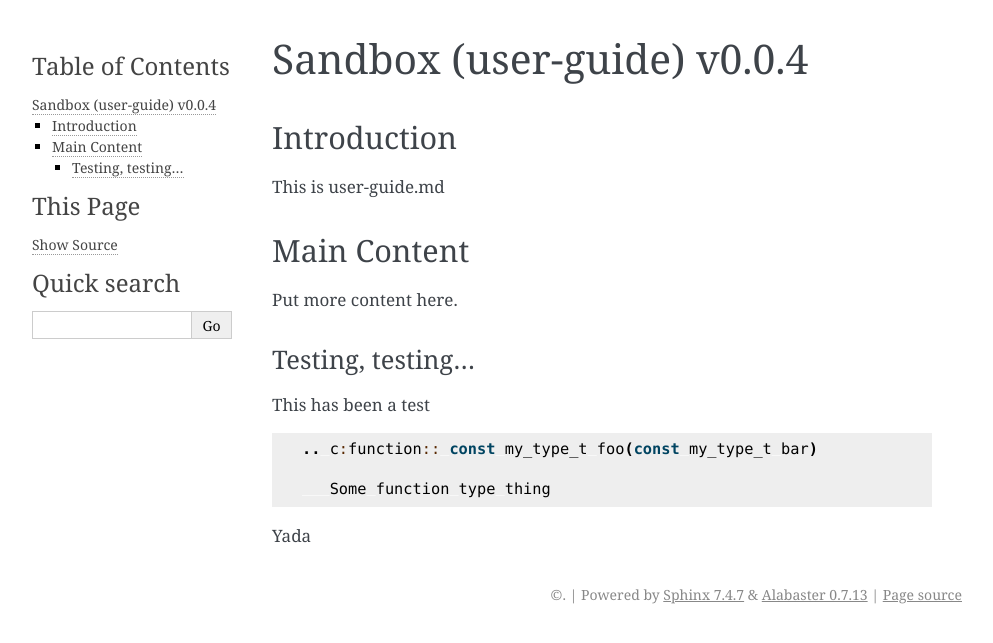
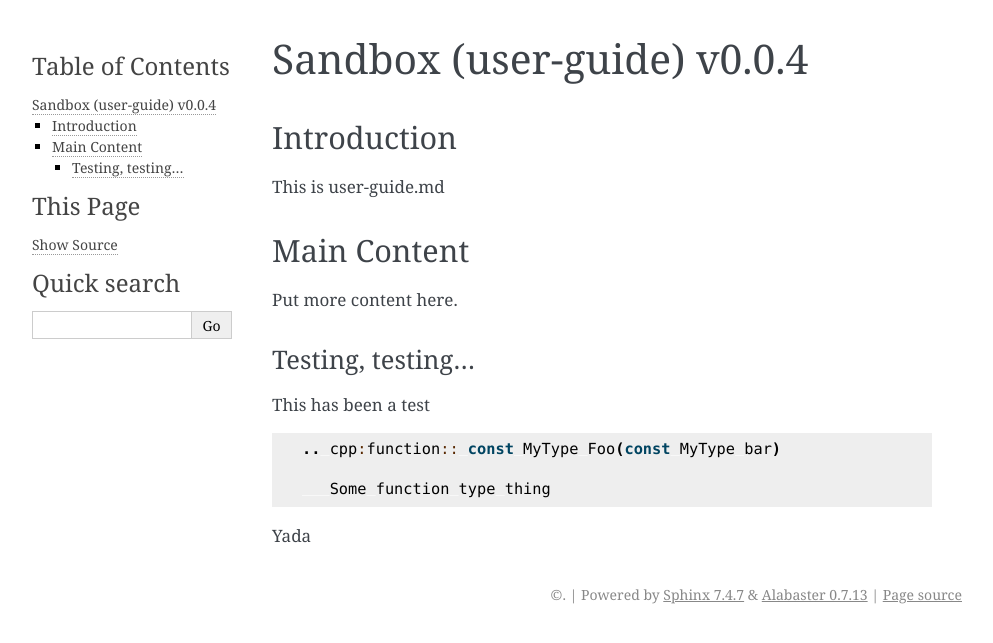
Before and after one commit to DocBohn/rtd-sandbox, a Sphinx documentation site: the page built from docs/user-guide.md, in a window 1280 px wide. Shown: the top 643 px of the page, without its empty margins (148-1141 px from the left). Built offline with Sphinx 7.4.7, drawn with Linux system fonts in a browser that asks for light colours.

Commit message:
Update user-guide.md

````diff
--- a/docs/user-guide.md
+++ b/docs/user-guide.md
@@ -10,7 +10,7 @@ Put more content here.
 This has been a test
 
 ```c
-.. c:function:: const my_type_t foo(const my_type_t bar)
+.. cpp:function:: const MyType Foo(const MyType bar)
 
    Some function type thing
 ```
````
